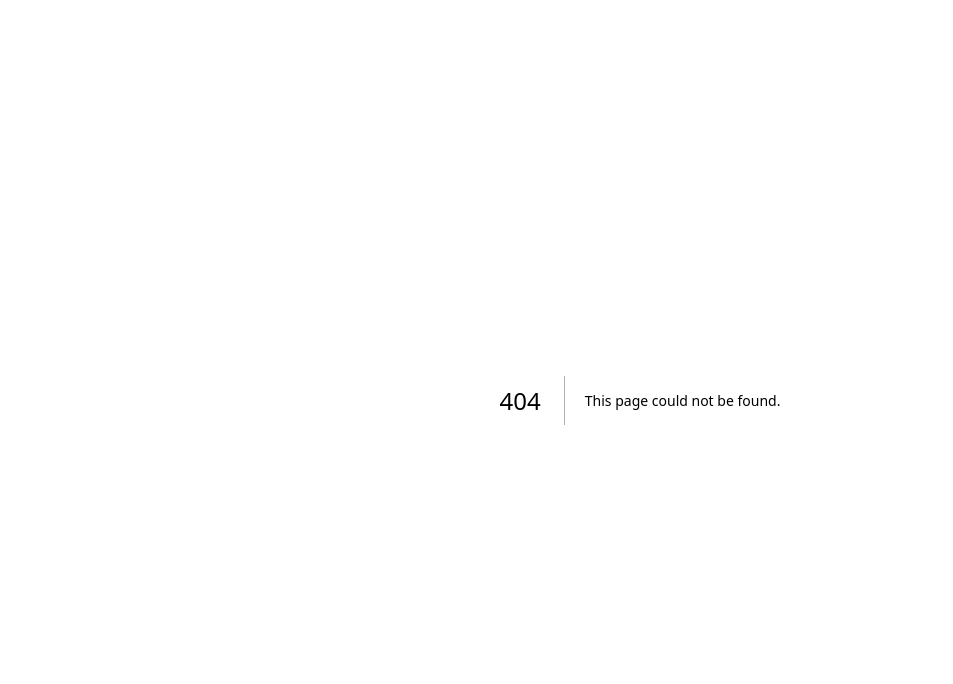
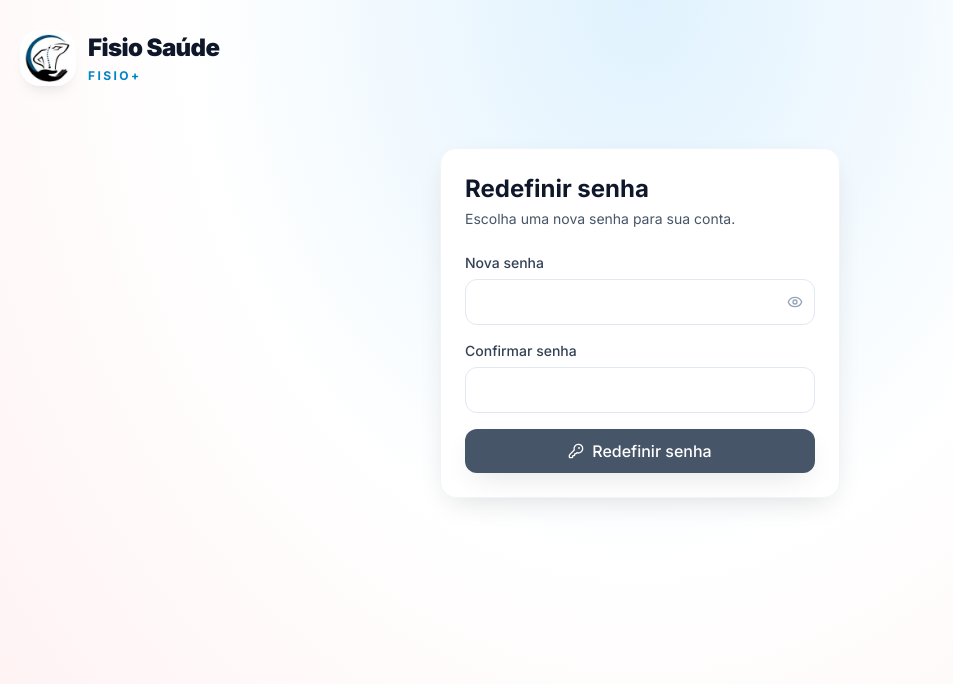
Before and after one commit to Roque-Pro/fisiomais, a Next.js app: page /redefinir-senha in a window 1280 px wide. Before the commit this address had no page. Shown: the top 684 px of the page, without its empty margins (0-953 px from the left). Built offline with nearby package versions, Linux system fonts and the light colour scheme; no server answers.

Commit message:
Add forgot/reset password flow and soften auth modal

```diff
--- /dev/null
+++ b/app/(auth)/esqueci-senha/page.tsx
@@ -0,0 +1,84 @@
+'use client';
+
+import { useState } from 'react';
+import Link from 'next/link';
+import { createClient } from '@/lib/supabase/client';
+import { Mail, ArrowLeft } from 'lucide-react';
+
+export default function EsqueciSenhaPage() {
+  const supabase = createClient();
+  const [email, setEmail] = useState('');
+  const [sent, setSent] = useState(false);
+  const [loading, setLoading] = useState(false);
+  const [error, setError] = useState<string | null>(null);
+
+  async function onSubmit(e: React.FormEvent) {
+    e.preventDefault();
+    setLoading(true);
+    setError(null);
+
+    const { error } = await supabase.auth.resetPasswordForEmail(email, {
+      redirectTo: `${window.location.origin}/redefinir-senha`,
+    });
+
+    setLoading(false);
+    if (error) {
+      setError(error.message);
+    } else {
+      setSent(true);
+    }
+  }
+
+  if (sent) {
+    return (
+      <div className="card text-center">
+        <div className="mx-auto mb-4 h-14 w-14 rounded-2xl bg-emerald-100 flex items-center justify-center">
+          <Mail className="h-7 w-7 text-emerald-600" />
+        </div>
+        <h1 className="mb-1 text-2xl font-bold text-brand-900">E-mail enviado!</h1>
+        <p className="mb-6 text-sm text-slate-600">
+          Enviamos um link de redefinição para <strong className="text-slate-800">{email}</strong>.
+          Verifique sua caixa de entrada e spam.
+        </p>
+        <Link href="/login" className="text-sm font-medium text-brand-700 hover:underline">
+          Voltar para o login
+        </Link>
+      </div>
+    );
+  }
+
+  return (
+    <div className="card">
+      <h1 className="mb-1 text-2xl font-bold text-brand-900">Esqueceu a senha?</h1>
+      <p className="mb-6 text-sm text-slate-600">
+        Digite seu e-mail e enviaremos um link para redefinir sua senha.
+      </p>
+
+      <form onSubmit={onSubmit} className="space-y-4">
+        <div>
+          <label className="label">E-mail</label>
+          <input
+            className="input"
+            type="email"
+            required
+            value={email}
+            onChange={(e) => setEmail(e.target.value)}
+          />
+        </div>
+        {error && <p className="rounded-lg bg-rose-50 px-3 py-2 text-sm text-rose-700">{error}</p>}
+        <button disabled={loading} className="btn-primary w-full">
+          <Mail className="h-4 w-4" />
+          {loading ? 'Enviando…' : 'Enviar link de redefinição'}
+        </button>
+      </form>
+
+      <Link
+        href="/login"
+        className="mt-5 flex items-center justify-center gap-1 text-sm text-slate-600 hover:text-slate-800"
+      >
+        <ArrowLeft className="h-3 w-3" />
+        Voltar para o login
+      </Link>
+    </div>
+  );
+}
--- a/app/(auth)/login/page.tsx
+++ b/app/(auth)/login/page.tsx
@@ -63,6 +63,11 @@ export default function LoginPage() {
           </div>
         </div>
         {error && <p className="rounded-lg bg-rose-50 px-3 py-2 text-sm text-rose-700">{error}</p>}
+        <div className="flex items-center justify-end">
+          <Link href="/esqueci-senha" className="text-sm font-medium text-brand-700 hover:underline">
+            Esqueci minha senha
+          </Link>
+        </div>
         <button disabled={loading} className="btn-primary w-full">
           <LogIn className="h-4 w-4" />
           {loading ? 'Entrando…' : 'Entrar'}
--- /dev/null
+++ b/app/(auth)/redefinir-senha/page.tsx
@@ -0,0 +1,113 @@
+'use client';
+
+import { useEffect, useState } from 'react';
+import { useRouter } from 'next/navigation';
+import { createClient } from '@/lib/supabase/client';
+import { KeyRound, Eye, EyeOff, CheckCircle } from 'lucide-react';
+
+export default function RedefinirSenhaPage() {
+  const router = useRouter();
+  const supabase = createClient();
+  const [password, setPassword] = useState('');
+  const [confirmPassword, setConfirmPassword] = useState('');
+  const [showPassword, setShowPassword] = useState(false);
+  const [loading, setLoading] = useState(false);
+  const [error, setError] = useState<string | null>(null);
+  const [done, setDone] = useState(false);
+
+  useEffect(() => {
+    supabase.auth.onAuthStateChange((event) => {
+      if (event === 'PASSWORD_RECOVERY') {
+        // Usuário chegou via link de recuperação - sessão já está ativa
+      }
+    });
+  }, [supabase]);
+
+  async function onSubmit(e: React.FormEvent) {
+    e.preventDefault();
+    setLoading(true);
+    setError(null);
+
+    if (password !== confirmPassword) {
+      setError('As senhas não conferem.');
+      setLoading(false);
+      return;
+    }
+
+    if (password.length < 6) {
+      setError('A senha deve ter no mínimo 6 caracteres.');
+      setLoading(false);
+      return;
+    }
+
+    const { error } = await supabase.auth.updateUser({ password });
+
+    setLoading(false);
+    if (error) {
+      setError(error.message);
+    } else {
+      setDone(true);
+      setTimeout(() => router.push('/login'), 3000);
+    }
+  }
+
+  if (done) {
+    return (
+      <div className="card text-center">
+        <div className="mx-auto mb-4 h-14 w-14 rounded-2xl bg-emerald-100 flex items-center justify-center">
+          <CheckCircle className="h-7 w-7 text-emerald-600" />
+        </div>
+        <h1 className="mb-1 text-2xl font-bold text-brand-900">Senha redefinida!</h1>
+        <p className="mb-6 text-sm text-slate-600">
+          Sua senha foi alterada com sucesso. Redirecionando para o login…
+        </p>
+      </div>
+    );
+  }
+
+  return (
+    <div className="card">
+      <h1 className="mb-1 text-2xl font-bold text-brand-900">Redefinir senha</h1>
+      <p className="mb-6 text-sm text-slate-600">Escolha uma nova senha para sua conta.</p>
+
+      <form onSubmit={onSubmit} className="space-y-4">
+        <div>
+          <label className="label">Nova senha</label>
+          <div className="relative">
+            <input
+              className="input pr-10"
+              type={showPassword ? 'text' : 'password'}
+              required
+              minLength={6}
+              value={password}
+              onChange={(e) => setPassword(e.target.value)}
+            />
+            <button
+              type="button"
+              onClick={() => setShowPassword(!showPassword)}
+              className="absolute right-3 top-1/2 -translate-y-1/2 text-slate-400 hover:text-slate-600"
+            >
+              {showPassword ? <EyeOff className="h-4 w-4" /> : <Eye className="h-4 w-4" />}
+            </button>
+          </div>
+        </div>
+        <div>
+          <label className="label">Confirmar senha</label>
+          <input
+            className="input"
+            type="password"
+            required
+            minLength={6}
+            value={confirmPassword}
+            onChange={(e) => setConfirmPassword(e.target.value)}
+          />
+        </div>
+        {error && <p className="rounded-lg bg-rose-50 px-3 py-2 text-sm text-rose-700">{error}</p>}
+        <button disabled={loading} className="btn-primary w-full">
+          <KeyRound className="h-4 w-4" />
+          {loading ? 'Redefinindo…' : 'Redefinir senha'}
+        </button>
+      </form>
+    </div>
+  );
+}
--- a/components/auth-modal.tsx
+++ b/components/auth-modal.tsx
@@ -39,16 +39,16 @@ export default function AuthModal({ open, onClose }: AuthModalProps) {
         </button>
 
         <div className="text-center space-y-4">
-          <div className="mx-auto h-14 w-14 rounded-2xl bg-gradient-to-br from-sky-100 to-indigo-100 flex items-center justify-center">
-            <svg className="h-7 w-7 text-indigo-600" fill="none" viewBox="0 0 24 24" stroke="currentColor" strokeWidth={2}>
-              <path strokeLinecap="round" strokeLinejoin="round" d="M12 15v2m-6 4h12a2 2 0 002-2v-6a2 2 0 00-2-2H6a2 2 0 00-2 2v6a2 2 0 002 2zm10-10V7a4 4 0 00-8 0v4h8z" />
+          <div className="mx-auto h-14 w-14 rounded-2xl bg-gradient-to-br from-emerald-100 to-teal-100 flex items-center justify-center">
+            <svg className="h-7 w-7 text-teal-600" fill="none" viewBox="0 0 24 24" stroke="currentColor" strokeWidth={2}>
+              <path strokeLinecap="round" strokeLinejoin="round" d="M9 20l-5.447-2.724A1 1 0 013 16.382V5.618a1 1 0 011.447-.894L9 7m0 13l6-3m-6 3V7m6 10l4.553 2.276A1 1 0 0021 18.382V7.618a1 1 0 00-.553-.894L15 4m0 13V4m0 0L9 7" />
             </svg>
           </div>
 
           <div>
-            <h3 className="text-xl font-black text-slate-900">Cadastro necessário</h3>
+            <h3 className="text-xl font-black text-slate-900">Explore os mercados</h3>
             <p className="mt-2 text-sm font-medium text-slate-500 leading-relaxed">
-              Para usar o <strong className="text-slate-700">Mapa de Demandas</strong>, você precisa estar cadastrado no <strong className="text-slate-700">Fisio+</strong>. É gratuito por 30 dias!
+              Veja como a demanda por fisioterapia se distribui em cada região do Brasil. Crie sua conta grátis para acessar o <strong className="text-slate-700">Mapa de Demandas</strong> completo!
             </p>
           </div>
 
@@ -58,7 +58,7 @@ export default function AuthModal({ open, onClose }: AuthModalProps) {
               onClick={onClose}
               className="flex items-center justify-center gap-2 w-full rounded-2xl bg-slate-900 px-6 py-3.5 text-base font-bold text-white transition-all hover:bg-slate-800 hover:shadow-xl hover:-translate-y-0.5 active:scale-[0.98]"
             >
-              Criar conta gratuita
+              Quero explorar grátis
             </Link>
             <Link
               href="/login?redirect=/"
```
